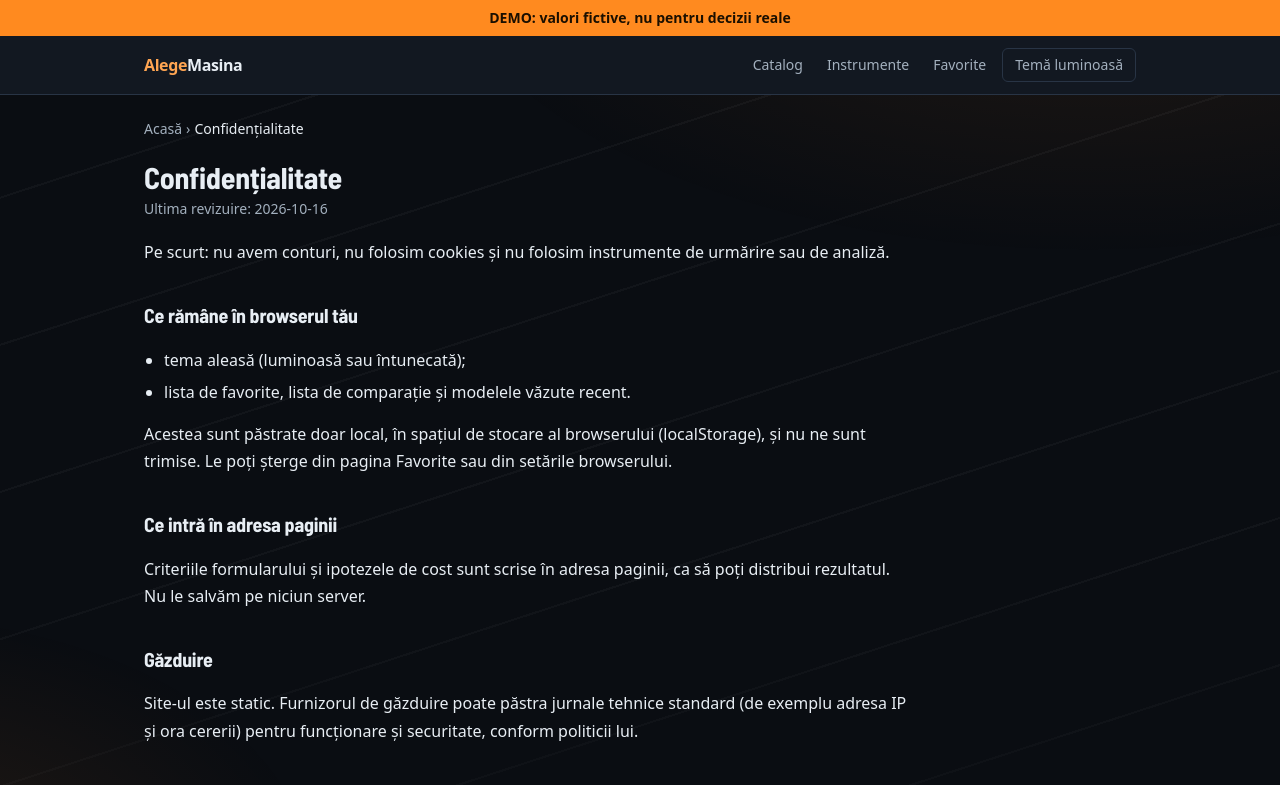
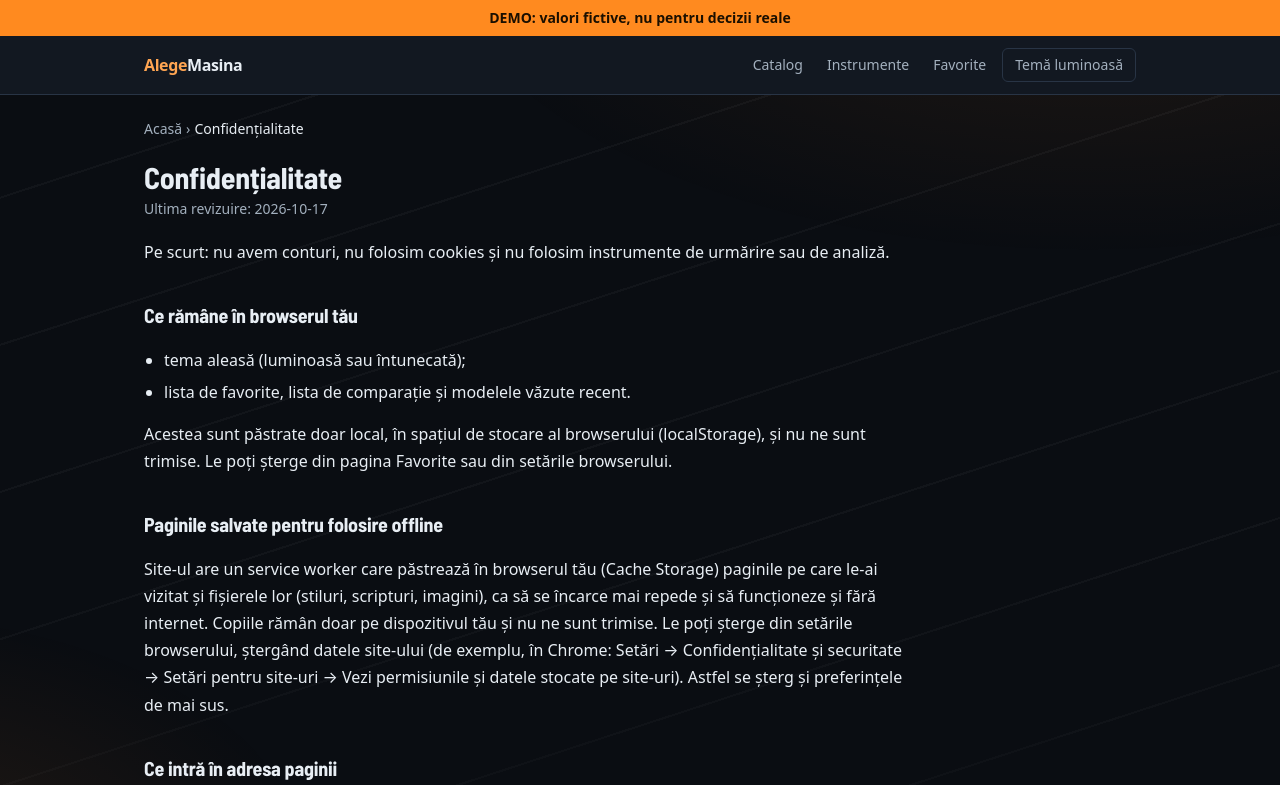
Before and after one commit to ManolacheIoan/used-car-advisor, a Next.js app: page /confidentialitate in a window 1280 px wide. Shown: the top 785 px of the page. Built offline with nearby package versions, Linux system fonts and the light colour scheme.

Commit message:
Privacy page: the service worker keeps visited pages in Cache Storage, and how to clear it; reviewed date bumped

```diff
--- a/src/app/confidentialitate/page.tsx
+++ b/src/app/confidentialitate/page.tsx
@@ -14,7 +14,7 @@ export default function Page() {
     <StaticPage
       title="Confidențialitate"
       href="/confidentialitate/"
-      reviewed="2026-10-16"
+      reviewed="2026-10-17"
     >
       <p>
         Pe scurt: nu avem conturi, nu folosim cookies și nu folosim instrumente
@@ -31,6 +31,17 @@ export default function Page() {
         Acestea sunt păstrate doar local, în spațiul de stocare al browserului
         (localStorage), și nu ne sunt trimise. Le poți șterge din pagina
         Favorite sau din setările browserului.
+      </p>
+      <h2>Paginile salvate pentru folosire offline</h2>
+      <p>
+        Site-ul are un service worker care păstrează în browserul tău (Cache
+        Storage) paginile pe care le-ai vizitat și fișierele lor (stiluri,
+        scripturi, imagini), ca să se încarce mai repede și să funcționeze și
+        fără internet. Copiile rămân doar pe dispozitivul tău și nu ne sunt
+        trimise. Le poți șterge din setările browserului, ștergând datele
+        site-ului (de exemplu, în Chrome: Setări → Confidențialitate și
+        securitate → Setări pentru site-uri → Vezi permisiunile și datele
+        stocate pe site-uri). Astfel se șterg și preferințele de mai sus.
       </p>
       <h2>Ce intră în adresa paginii</h2>
       <p>
```
